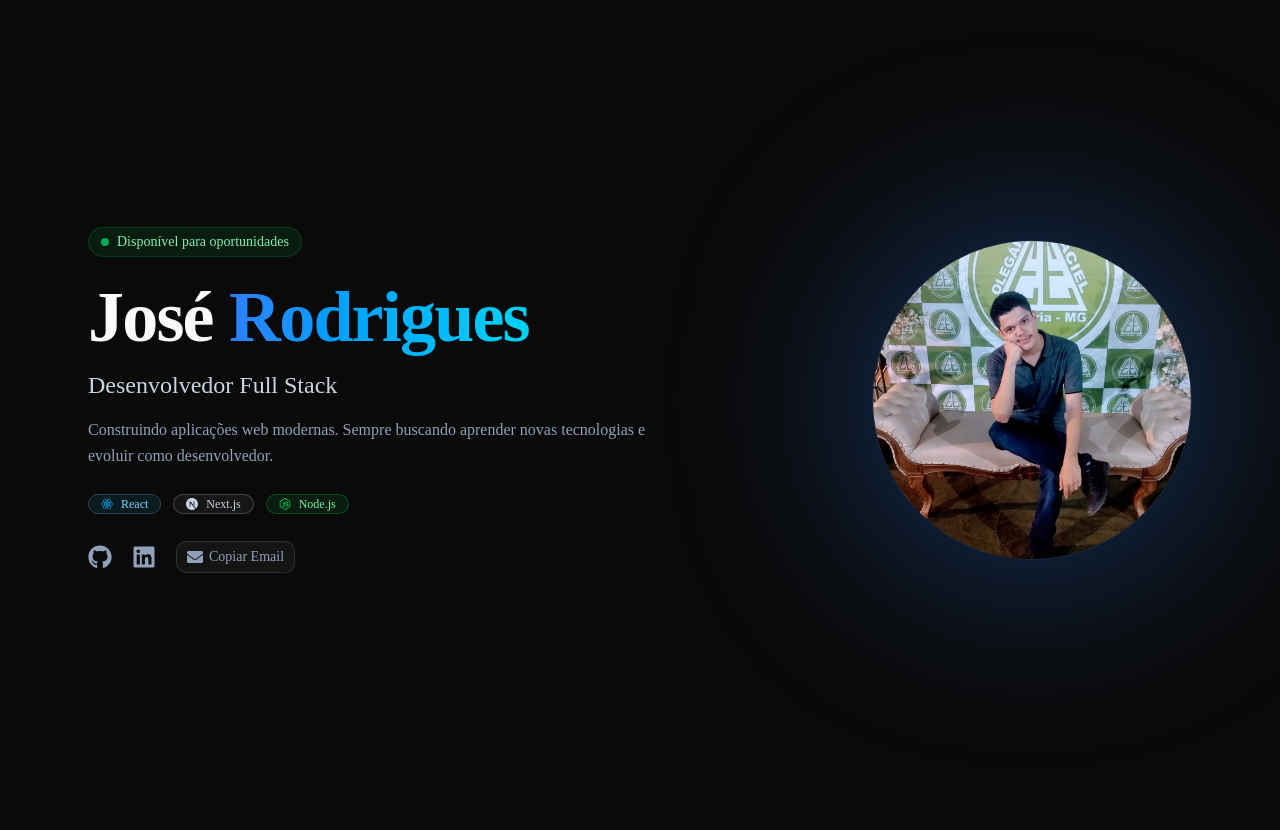
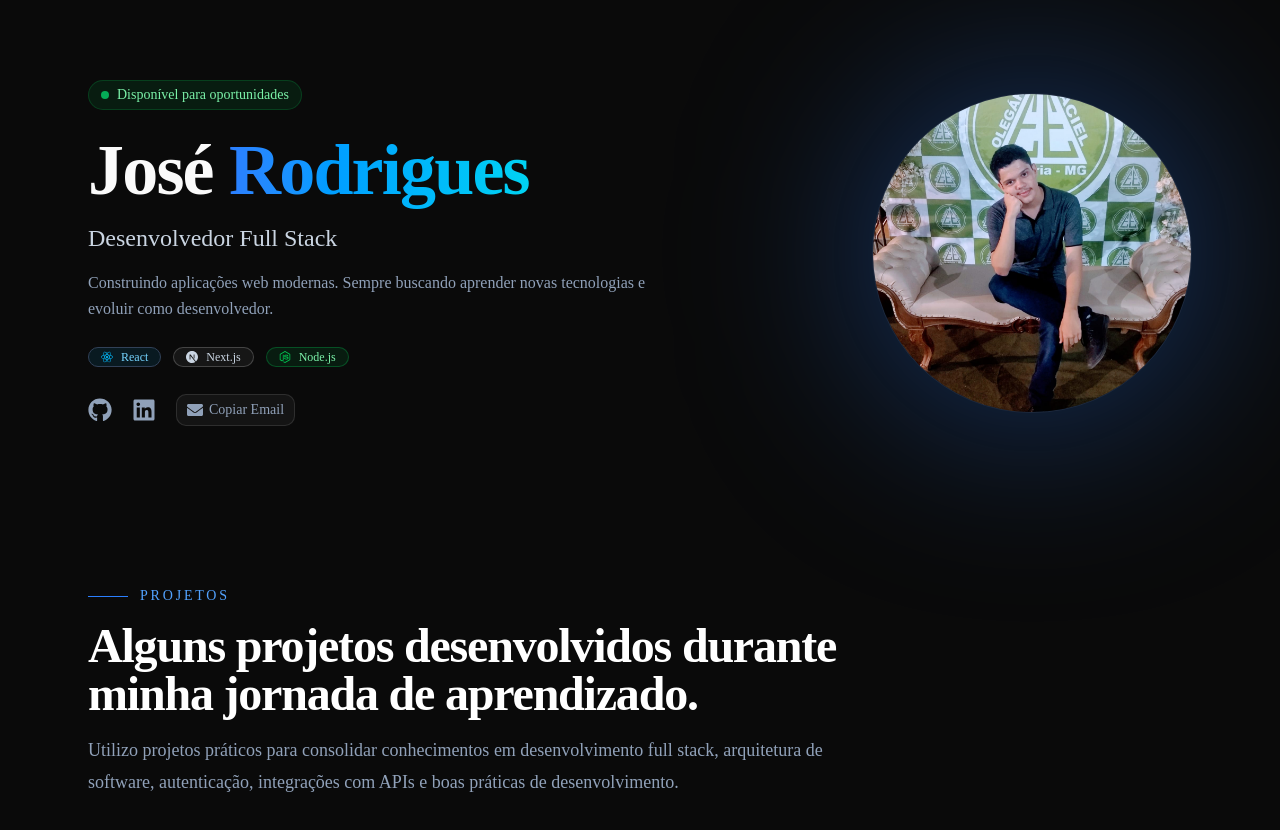
Before and after one commit to JRodriguesDev/portifolio, a Next.js app: page / in a window 1280 px wide. Shown: the top 830 px of the page. Before the commit the page ends 800 px from the top, so only its background shows below. Built offline with nearby package versions, Linux system fonts and the light colour scheme.

Commit message:
feat: implementar estrutura base da seção de projetos

```diff
--- /dev/null
+++ b/src/app/components/project/project.tsx
@@ -0,0 +1,26 @@
+export const Project = () => {
+   return (
+      <section className="w-full max-w-6xl mx-auto px-6 py-20">
+         <div className="max-w-3xl space-y-4">
+            <div className="flex items-center gap-3">
+               <div className="h-px w-10 bg-blue-500" />
+               <span className="text-sm font-medium uppercase tracking-[0.2em] text-blue-400">
+                  Projetos
+               </span>
+            </div>
+
+            <h2 className="text-3xl md:text-5xl font-bold tracking-tight text-white">
+               Alguns projetos desenvolvidos durante minha jornada de aprendizado.
+            </h2>
+
+            <p className="text-base md:text-lg leading-8 text-slate-400">
+               Utilizo projetos práticos para consolidar conhecimentos em desenvolvimento full
+               stack, arquitetura de software, autenticação, integrações com APIs e boas práticas de
+               desenvolvimento.
+            </p>
+         </div>
+
+         <div className="mt-14 grid grid-cols-1 lg:grid-cols-2 gap-8">{/* Project Cards */}</div>
+      </section>
+   );
+};
--- a/src/app/page.tsx
+++ b/src/app/page.tsx
@@ -1,9 +1,11 @@
 import { HeroSection } from './components/hero/hero';
+import { Project } from './components/project/project';
 
 export default function Home() {
    return (
-      <main className="flex justify-center items-center min-h-screen px-4">
+      <main className="flex flex-col justify-center items-center min-h-screen px-4">
          <HeroSection />
+         <Project />
       </main>
    );
 }
```
